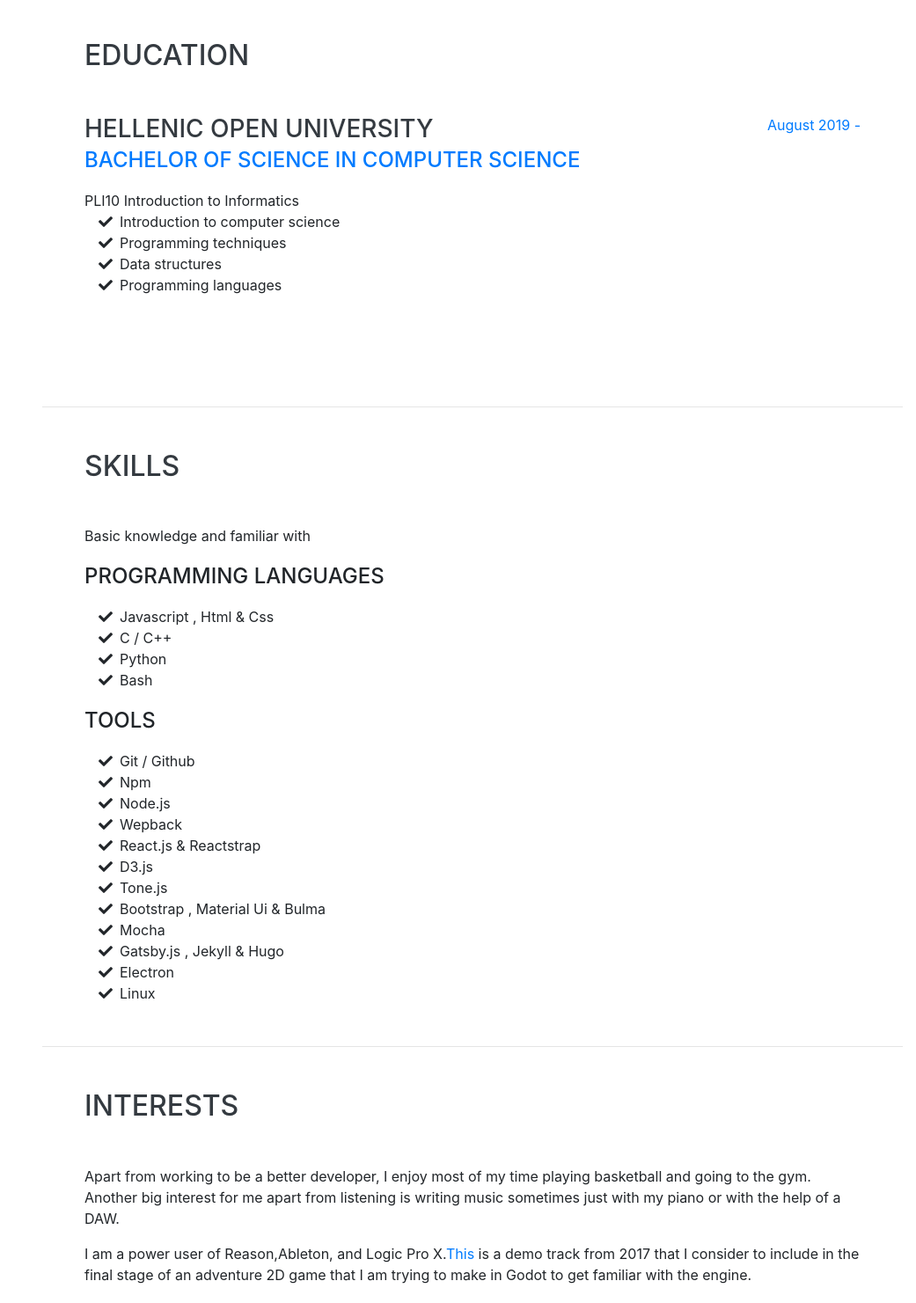
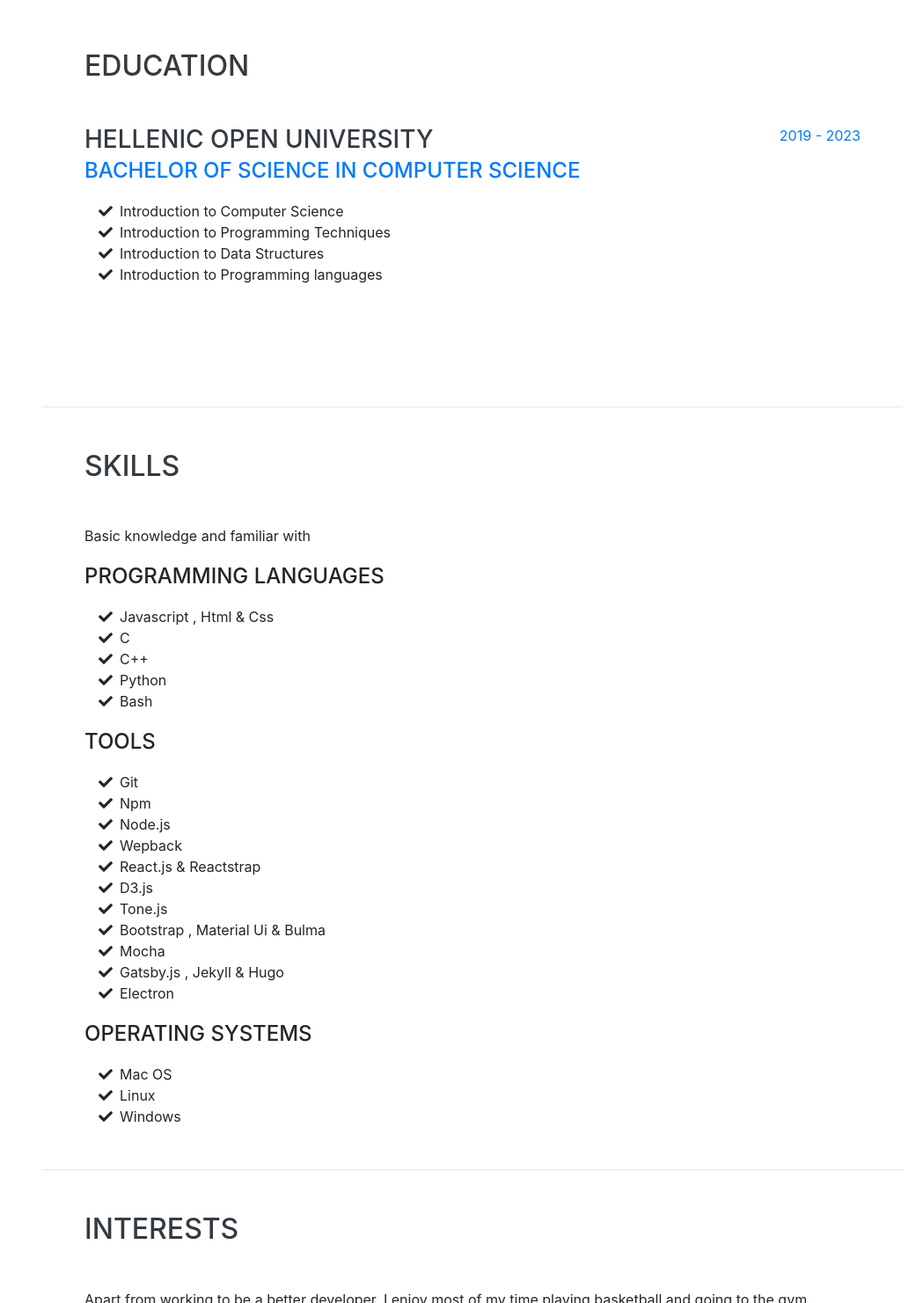
Before and after one commit to gmoraitis/myresume, a website with bundled scripts: page index.html in a window 1280 px wide. Shown: the part 980-2461 px from the top of the page at 88% size, without its empty margins (239-1280 px from the left). Built offline with nearby package versions, Linux system fonts and the light colour scheme; a web font is replaced by a local one.

Commit message:
Update README file and small changes

```diff
--- a/index.html
+++ b/index.html
@@ -131,20 +131,20 @@
             <div>
               <ul class="fa- list-inline  mb-0">
 
-                <li>PLI10 Introduction to Informatics </li>
+                <!-- <li>Introduction to Informatics </li> -->
                 <ul class="fa-ul mb-0">
                   <li>
                     <i class="fa-li fa fa-check"></i>
-                    Introduction to computer science </li>
+                    Introduction to Computer Science </li>
                   <li>
                     <i class="fa-li fa fa-check"></i>
-                    Programming techniques</li>
+                    Introduction to Programming Techniques</li>
                   <li>
                     <i class="fa-li fa fa-check"></i>
-                    Data structures</li>
+                    Introduction to Data Structures</li>
                   <li>
                     <i class="fa-li fa fa-check"></i>
-                    Programming languages </li>
+                    Introduction to Programming languages </li>
                 </ul>
 
               </ul>
@@ -153,7 +153,7 @@
             </p>
           </div>
           <div class="resume-date text-md-right">
-            <span class="text-primary">August 2019 - </span>
+            <span class="text-primary"> 2019 - 2023 </span>
           </div>
         </div>
 
@@ -183,7 +183,10 @@
             Javascript , Html & Css </li>
           <li>
             <i class="fa-li fa fa-check"></i>
-            C / C++</li>
+            C </li>
+            <li>
+              <i class="fa-li fa fa-check"></i>
+            C++</li>
           <li>
             <i class="fa-li fa fa-check"></i>
             Python</li>
@@ -206,7 +209,7 @@
 
           <li>
             <i class="fa-li fa fa-check"></i>
-            Git / Github </li>
+            Git</li>
 
           <li>
             <i class="fa-li fa fa-check"></i>
@@ -241,10 +244,32 @@
           <li>
             <i class="fa-li fa fa-check"></i>
             Electron</li>
+
+        </ul>
+        <p class="lead mb-3">
+        </p>
+        <div class="subheading mb-3">Operating Systems</div>
+        <ul class="list-inline dev-icons">
+
+          <!-- <li class="list-inline-item">
+            <i class="fab fa-npm"></i>
+          </li> -->
+        </ul>
+
+        <!-- <div class="heading mb-3">Basic knowledge and familiar with </div> -->
+        <ul class="fa-ul mb-0">
+
+          <li>
+            <i class="fa-li fa fa-check"></i>
+            Mac OS</li>
+
           <li>
             <i class="fa-li fa fa-check"></i>
             Linux </li>
           <li>
+            <i class="fa-li fa fa-check"></i>
+            Windows </li>
+
 
         </ul>
       </div>
--- a/js/cipher.js
+++ b/js/cipher.js
@@ -13,6 +13,6 @@ document.getElementById("msInput").addEventListener("input",function(e){
 document.getElementById("cryptInput").addEventListener("input",function(e){
     document.getElementById('cryptOutput').style.visibility = 'visible';
 
-    let ms = e.target.value.split('n,+@,7').reverse()
-    document.getElementById('realOutput').innerText = ms.toString();
+    let ms = e.target.value.split('n,+@,7').reverse();
+    document.getElementById('realOutput').innerText = ms.toString().replace(/,/g,"");
 })
```
Also changed, not shown: README.md, js/cipher.min.js, 1 other file.
